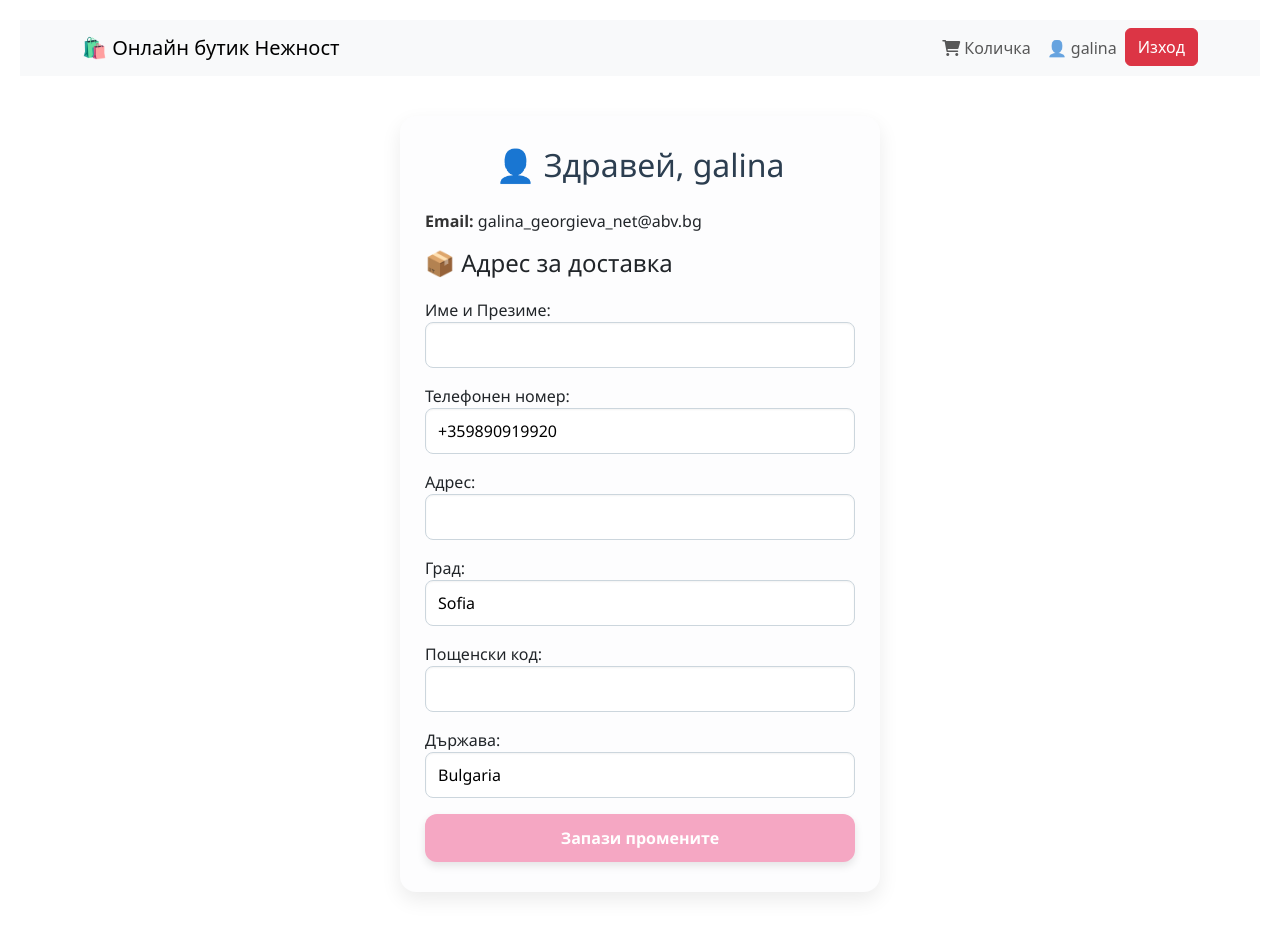
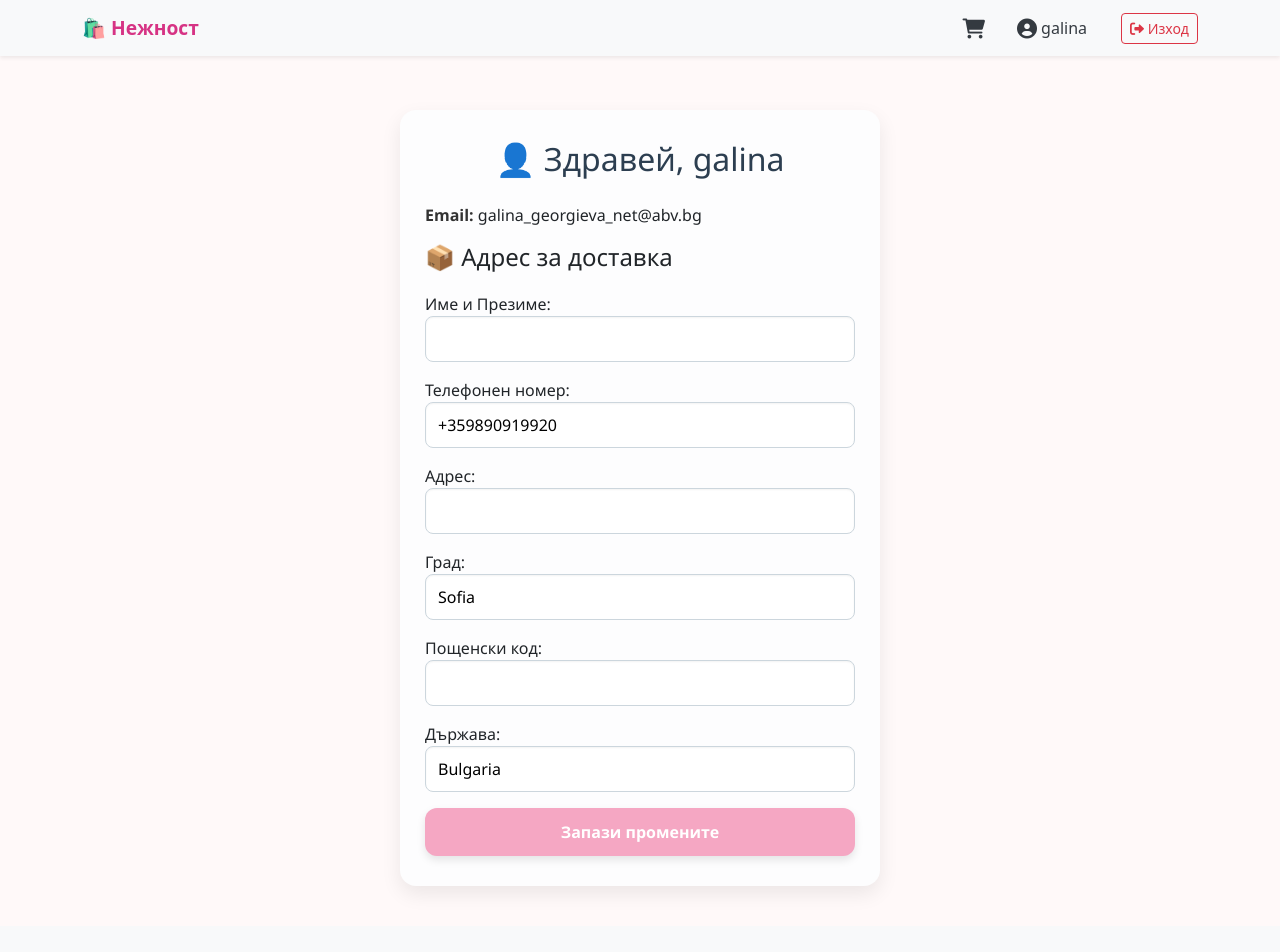
Before and after one commit to GalkaKG/nejnost-online-store, a Django app: page /accounts/profile/ in a window 1280 px wide. After the commit the page ends 892 px from the top, so only its background shows below. Run offline with Django 5.2, Linux system fonts and the light colour scheme; a user stored in the database is signed in; data comes from the database, SQL or seed files in the repository.

Commit message:
Improve overall design: reorganized navbar, product cards and CSS

```diff
--- a/templates/shop/base.html
+++ b/templates/shop/base.html
@@ -4,69 +4,138 @@
     <meta charset="UTF-8">
     <meta name="viewport" content="width=device-width, initial-scale=1">
     <title>{% block title %}Нежност{% endblock %}</title>
+
+    <!-- Bootstrap + Font Awesome -->
     <link rel="stylesheet" href="https://cdnjs.cloudflare.com/ajax/libs/font-awesome/6.0.0-beta3/css/all.min.css">
     <link href="https://cdn.jsdelivr.net/npm/bootstrap@5.3.0/dist/css/bootstrap.min.css" rel="stylesheet">
+
     <style>
-        body { padding: 20px; }
-        .product-img { max-width: 100%; height: auto; border-radius: 10px; }
-        .product-card { transition: 0.3s; }
-        .product-card:hover { transform: scale(1.05); box-shadow: 0 4px 8px rgba(0, 0, 0, 0.2); }
-    </style>
-</head>
-<style>
-    .product-img {
-        max-width: 100%;
-        height: auto;
-        border-radius: 10px;
+        body {
+            padding-top: 70px;
+            background-color: #fff9f9;
         }
 
+        /* Navbar */
+        .navbar-brand {
+            font-weight: bold;
+            font-size: 1.2rem;
+            color: #d63384 !important;
+        }
+
+        .navbar .nav-link {
+            color: #343a40;
+            font-weight: 500;
+        }
+
+        .navbar .nav-link:hover {
+            color: #d63384;
+        }
+
+        .btn-logout {
+            margin-left: 10px;
+        }
+
+        /* Карти с продукти */
         .product-card {
-        transition: 0.3s;
+            border-radius: 16px;
+            overflow: hidden;
+            transition: transform 0.3s ease, box-shadow 0.3s ease;
+            box-shadow: 0 1px 3px rgba(0, 0, 0, 0.1);
         }
 
         .product-card:hover {
-        transform: scale(1.05);
-        box-shadow: 0 4px 8px rgba(0, 0, 0, 0.2);
+            transform: scale(1.02);
+            box-shadow: 0 4px 12px rgba(0, 0, 0, 0.15);
+        }
+
+        .product-img {
+            width: 100%;
+            height: 250px;
+            object-fit: cover;
         }
 
         .product-card .card-body {
             background-color: #f8f9fa;
         }
+
+        .badge {
+            font-size: 0.75rem;
+        }
+
+        @media (max-width: 768px) {
+            .navbar .nav-item a span {
+                display: none;
+            }
+        }
     </style>
+</head>
 
 <body>
-    <nav class="navbar navbar-expand-lg navbar-light bg-light">
+    <!-- Навигация -->
+    <nav class="navbar fixed-top navbar-expand-lg navbar-light bg-light shadow-sm">
         <div class="container">
-        <a class="navbar-brand" href="{% url 'home' %}">🛍️ Онлайн бутик Нежност</a>
-        <ul class="navbar-nav ms-auto">
+            <a class="navbar-brand" href="{% url 'home' %}">🛍️ Нежност</a>
+            <button class="navbar-toggler" type="button" data-bs-toggle="collapse" data-bs-target="#navbarContent">
+                <span class="navbar-toggler-icon"></span>
+            </button>
 
-                 <!-- Икона за количката -->
-            <li class="nav-item">
-                <a class="nav-link" href="{% url 'view_cart' %}">
-                    <i class="fas fa-shopping-cart"></i> Количка
+            <div class="collapse navbar-collapse justify-content-end" id="navbarContent">
+                <ul class="navbar-nav align-items-center">
+                    <!-- Количка -->
+                    <li class="nav-item me-3">
+                        <a class="nav-link position-relative" href="{% url 'view_cart' %}">
+                            <i class="fas fa-shopping-cart fa-lg"></i>
                             {% if cart_item_count %}
-                        <span class="badge bg-danger">{{ cart_item_count }}</span> <!-- Покажи бройката на продуктите в количката -->
+                                <span class="position-absolute top-0 start-100 translate-middle badge rounded-pill bg-danger">
+                                    {{ cart_item_count }}
+                                </span>
                             {% endif %}
                         </a>
                     </li>
+
                     {% if user.is_authenticated %}
-                <li class="nav-item"><a class="nav-link" href="{% url 'profile' %}">👤 {{ user.username }}</a></li>
+                        <!-- Профил -->
+                        <li class="nav-item me-3">
+                            <a class="nav-link" href="{% url 'profile' %}">
+                                <i class="fas fa-user-circle fa-lg"></i>
+                                <span>{{ user.username }}</span>
+                            </a>
+                        </li>
+
+                        <!-- Изход -->
+                        <li class="nav-item">
                             <form method="POST" action="{% url 'logout' %}">
                                 {% csrf_token %}
-                    <button type="submit" class="btn btn-danger">Изход</button>
+                                <button type="submit" class="btn btn-outline-danger btn-sm btn-logout">
+                                    <i class="fas fa-sign-out-alt"></i> Изход
+                                </button>
                             </form>
+                        </li>
                     {% else %}
-                <li class="nav-item"><a class="nav-link" href="{% url 'login' %}">🔑 Вход</a></li>
-                <li class="nav-item"><a class="nav-link" href="{% url 'register' %}">📝 Регистрация</a></li>
+                        <!-- Вход -->
+                        <li class="nav-item me-2">
+                            <a class="nav-link" href="{% url 'login' %}">
+                                <i class="fas fa-sign-in-alt fa-lg"></i>
+                            </a>
+                        </li>
+                        <!-- Регистрация -->
+                        <li class="nav-item">
+                            <a class="nav-link" href="{% url 'register' %}">
+                                <i class="fas fa-user-plus fa-lg"></i>
+                            </a>
+                        </li>
                     {% endif %}
                 </ul>
             </div>
+        </div>
     </nav>
 
+    <!-- Основно съдържание -->
     <div class="container mt-4">
         {% block content %}{% endblock %}
     </div>
 
+    <!-- Bootstrap JS -->
     <script src="https://cdn.jsdelivr.net/npm/bootstrap@5.3.0/dist/js/bootstrap.bundle.min.js"></script>
 </body>
 </html>
```
Also changed, not shown: orders/admin.py (+8 -1 lines), orders/models.py (+11 -1 lines), orders/views.py (+23 -16 lines), orders/migrations/0003_orderitem.py (added). Lines whose indentation alone changed are shown as unchanged.
